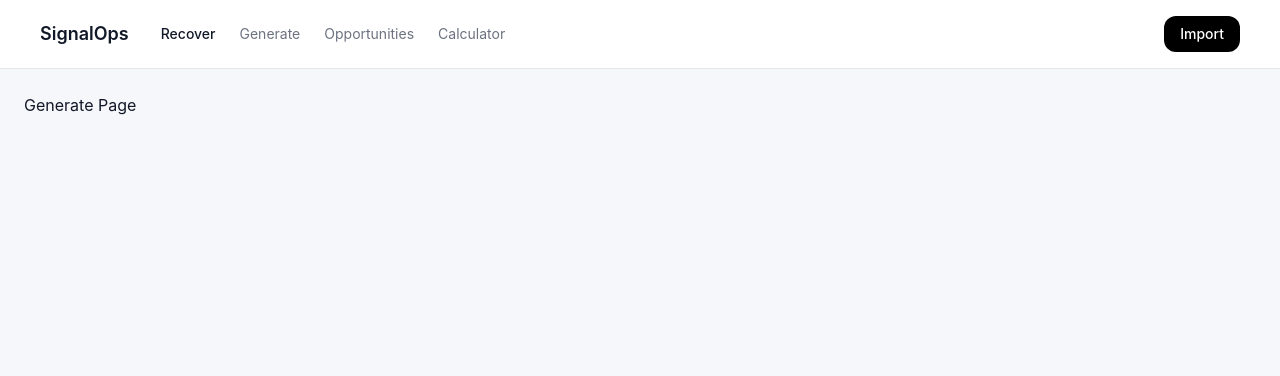
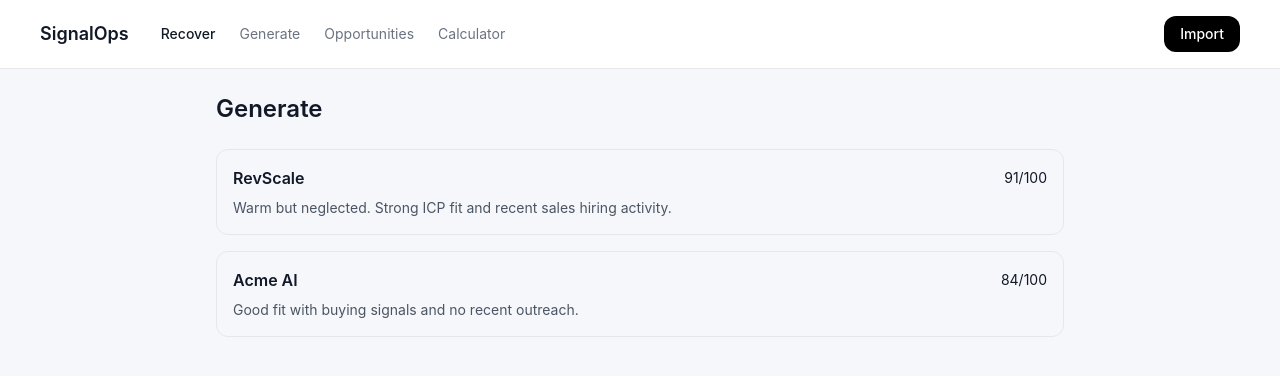
Before and after one commit to powerstephen/SignalOps, a Next.js app: page /generate in a window 1280 px wide. Shown: the top 376 px of the page. Built offline with nearby package versions, Linux system fonts and the light colour scheme.

Commit message:
Update page.tsx

```diff
--- a/app/generate/page.tsx
+++ b/app/generate/page.tsx
@@ -1,7 +1,40 @@
+import Link from "next/link"
+
+const accounts = [
+  {
+    id: "revscale",
+    name: "RevScale",
+    score: 91,
+    summary: "Warm but neglected. Strong ICP fit and recent sales hiring activity.",
+  },
+  {
+    id: "acme-ai",
+    name: "Acme AI",
+    score: 84,
+    summary: "Good fit with buying signals and no recent outreach.",
+  },
+]
+
 export default function GeneratePage() {
   return (
-    <div className="p-6">
-      <h1>Generate Page</h1>
+    <div className="max-w-4xl mx-auto p-6">
+      <h1 className="text-2xl font-semibold mb-6">Generate</h1>
+
+      <div className="space-y-4">
+        {accounts.map((account) => (
+          <Link
+            key={account.id}
+            href={`/account/${account.id}`}
+            className="block border rounded-xl p-4 hover:bg-gray-50 transition"
+          >
+            <div className="flex items-center justify-between">
+              <h2 className="font-semibold">{account.name}</h2>
+              <span className="text-sm">{account.score}/100</span>
+            </div>
+            <p className="text-sm text-gray-600 mt-2">{account.summary}</p>
+          </Link>
+        ))}
+      </div>
     </div>
   )
 }
```
